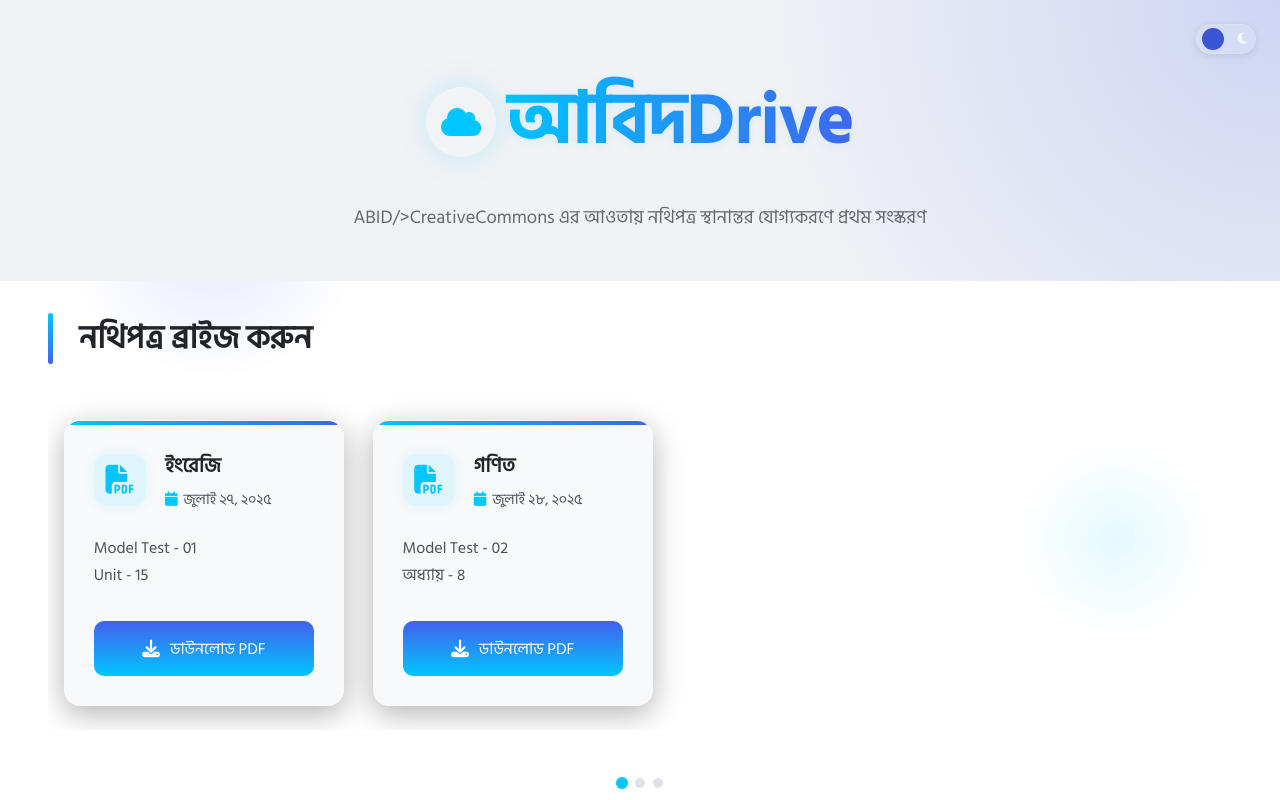
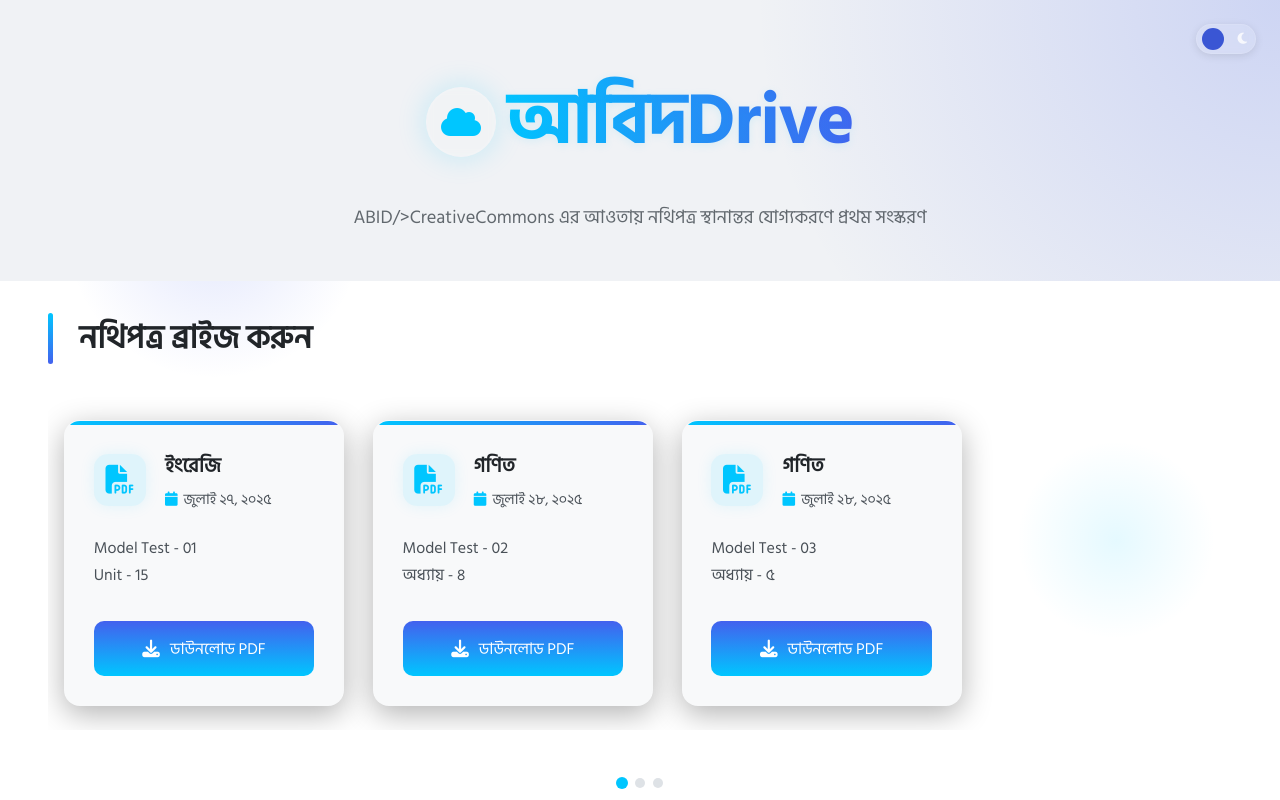
Before and after one commit to scissor-coder/abidDrive, a plain HTML site: page index.html in a window 1280 px wide. Shown: the top 800 px of the page. Drawn offline with nearby package versions, Linux system fonts and the light colour scheme.

Commit message:
Update index.html

```diff
--- a/index.html
+++ b/index.html
@@ -89,6 +89,28 @@
                 </a>
             </div>
 
+
+            <!-- File Card 3 -->
+
+            <div class="file-card">
+                <div class="file-header">
+                    <div class="file-icon">
+                        <i class="fas fa-file-pdf"></i>
+                    </div>
+                    <div class="file-info">
+                        <div class="file-name">গণিত</div>
+                        <div class="file-meta">
+                            <i class="fas fa-calendar"></i> জুলাই ২৮, ২০২৫
+                        </div>
+                    </div>
+                </div>
+                <p>Model Test - 03<br>অধ্যায় - ৫</p>
+                <a href="https://drive.google.com/uc?export=download&id=197UgoHbfske9o69Qc0PTWckToSED1yMl" target="_blank">
+                  <button class="download-btn">
+                    <i class="fas fa-download"></i> ডাউনলোড PDF
+                  </button>
+                </a>
+            </div>
 
 
             <!-- File Card 3 -->
```
